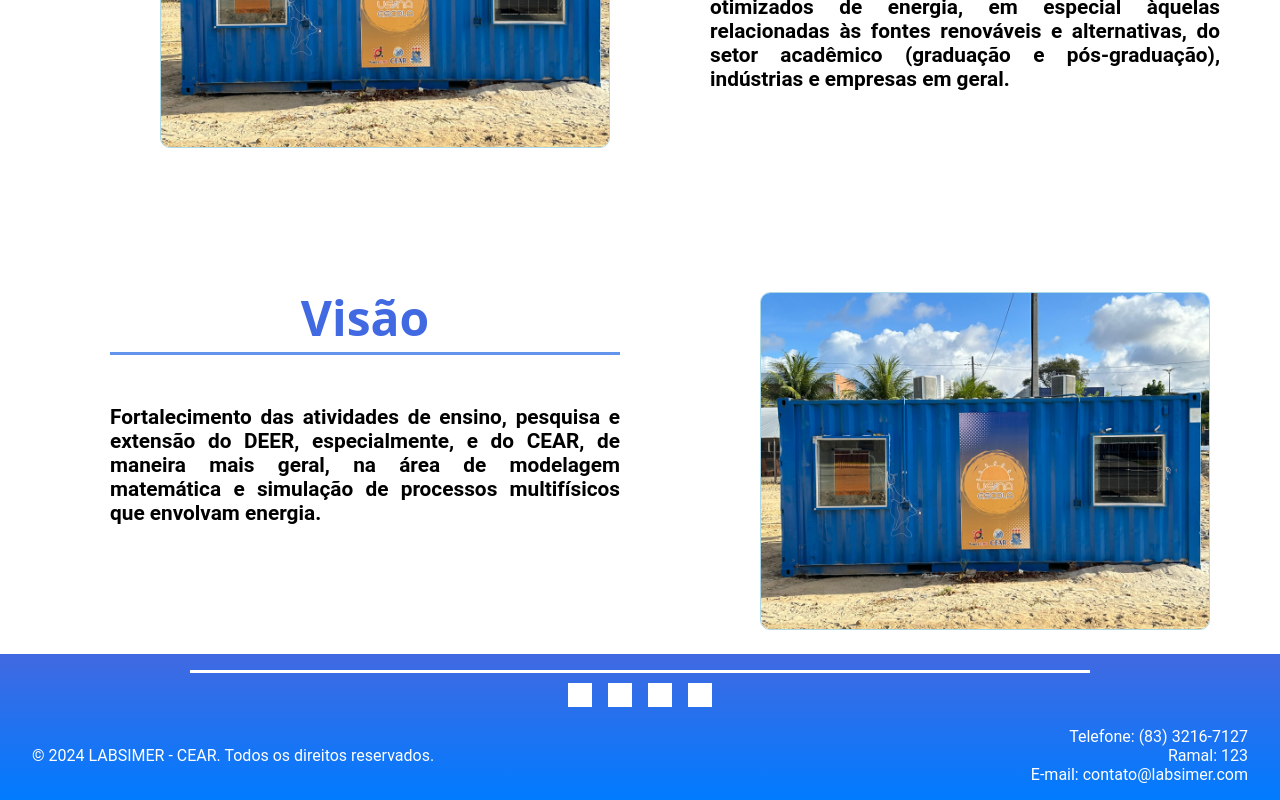
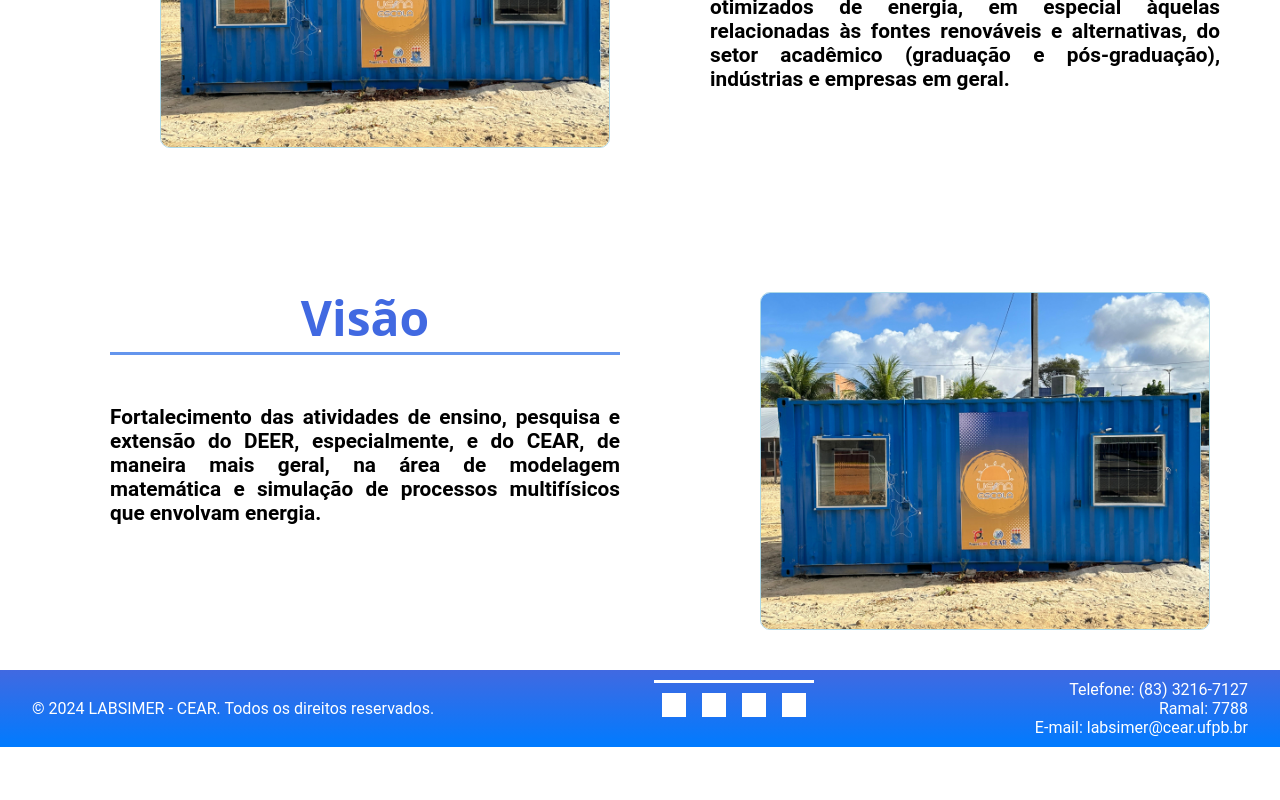
Before and after one commit to LinconRozendo/labsimer, a Next.js app: page / in a window 1280 px wide. Shown: the part 1463-2263 px from the top of the page. After the commit the page ends 2210 px from the top, so only its background shows below. Built offline with nearby package versions, Linux system fonts and the light colour scheme; grey boxes are pictures that could not be loaded; a web font is replaced by a local one.

Commit message:
add ramal e centraliza logo images no rodapé

```diff
--- a/src/components/FooterBox/FooterBox.jsx
+++ b/src/components/FooterBox/FooterBox.jsx
@@ -5,7 +5,15 @@ import Link from 'next/link';
 export function FooterBox() {
     return (
         <footer className={styles.footerBox}>
-            <div style={{ display: 'flex', justifyContent: 'center', marginBottom: '1rem', width: '900px', margin: '0 auto', borderTop: '3px solid white' }}>
+
+            {/* Informações de Contato */}
+            <div style={{ display: 'flex', justifyContent: 'space-between', alignItems: 'center', marginTop: '1rem', padding: '0 2rem' }}>
+                <div style={{ textAlign: 'center' }}>
+                    <p style={{ margin: 0, fontFamily: 'Roboto' }}>© 2024 LABSIMER - CEAR. Todos os direitos reservados.</p>
+                </div>
+
+
+                <div style={{ display: 'flex', justifyContent: 'center', marginBottom: '1rem', margin: '0 150px 0 0;', borderTop: '3px solid white' }}>
                     {/* Links das Redes Sociais */}
                     <Link href="https://twitter.com/labsimer" legacyBehavior>
                         <a target="_blank" rel="noopener noreferrer" style={{ color: '#fff', textDecoration: 'none', margin: '10px 0.5rem 0 0.5rem' }}>
@@ -30,15 +38,11 @@ export function FooterBox() {
                     </Link>
                 </div>
 
-            {/* Informações de Contato */}
-            <div style={{ display: 'flex', justifyContent: 'space-between', alignItems: 'center', marginTop: '1rem', padding: '0 2rem' }}>
-                <div style={{ textAlign: 'center' }}>
-                    <p style={{ margin: 0, fontFamily: 'Roboto' }}>© 2024 LABSIMER - CEAR. Todos os direitos reservados.</p>
-                </div>
-                <div style={{ textAlign: 'right', fontFamily: 'Roboto' }}>
+
+                <div style={{ textAlign: 'right', fontFamily: 'Roboto', margin: '10px 0 10px 0' }}>
                     <p style={{ margin: 0 }}>Telefone: (83) 3216-7127</p>
-                    <p style={{ margin: 0 }}>Ramal: 123</p>
-                    <p style={{ margin: 0 }}>E-mail: contato@labsimer.com</p>
+                    <p style={{ margin: 0 }}>Ramal: 7788 </p>
+                    <p style={{ margin: 0 }}>E-mail: labsimer@cear.ufpb.br</p>
                 </div>
             </div>
         </footer>
--- a/src/components/FooterBox/FooterBox.module.css
+++ b/src/components/FooterBox/FooterBox.module.css
@@ -20,6 +20,5 @@
 .footerBox {
     background: linear-gradient(to bottom, royalblue, #007BFF);;
     color: #fff;
-    padding: 1rem 0;
     width: 100%;
 }
```
Lines whose indentation alone changed are shown as unchanged.
